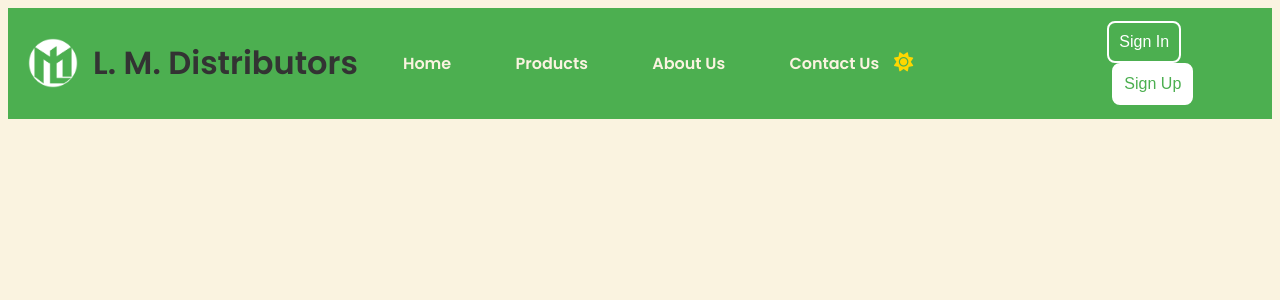
After one commit to nipun-munasinghe/LMDistributors, a PHP site: page /header.php in a window 1280 px wide. The commit adds this page. Shown: the top 300 px of the page. Run offline with PHP 8.4, Linux system fonts and the light colour scheme; some libraries are stand-ins or nearby versions.

Commit message:
Start to design the home page

```diff
--- a/css/header.css
+++ b/css/header.css
@@ -4,7 +4,7 @@
 body, h1, h3, p, a {
     font-family: 'Poppins', sans-serif;
     color: #333;
-    transition: color 0.3s, background-color 0.3s;
+    transition: color 0.3s, background-color 0.3s ease-in-out;
 }
 
 body.light-mode {
@@ -36,9 +36,19 @@ body.dark-mode {
     margin: auto;
 }
 
+.logo {
+    display: flex;
+}
+
 .logo img {
-    width: 50px; /* Expected image size */
-    margin-right: 10px;
+    width: 50px;
+    margin: auto;
+    padding-right: 15px;
+    padding-top: 20px;
+}
+
+#lm {
+    text-decoration: none;
 }
 
 .nav-links a {
@@ -47,10 +57,44 @@ body.dark-mode {
     margin: 0 15px;
     font-weight: 600;
     transition: color 0.3s;
+    padding-left: 30px;
 }
 
 .nav-links a:hover {
     color: #FFD700;
+}
+
+#hLogin, #hLSignup {
+    font-size: 16px;
+    padding: 10px;
+}
+
+#hLogin {
+    border: 2px solid white;
+    background-color: #4CAF50;
+    color: white;
+    border-radius: 8px;
+}
+
+#hLogin:hover {
+    border-color: #FFD700;
+    color: #FFD700;
+    cursor: pointer;
+}
+
+#hLSignup {
+    border: 2px solid white;
+    background-color: white;
+    color: #4CAF50;
+    border-radius: 8px;
+    margin-left: 5px;
+}
+
+#hLSignup:hover {
+    border-color: #FFD700;
+    background-color: #FFD700;
+    color: white;
+    cursor: pointer;
 }
 
 /* Mode Switch */
@@ -63,15 +107,27 @@ body.dark-mode {
     display: none;
 }
 
+/* Show sun icon when the theme toggle is not checked */
+#theme-toggle:not(:checked) + #sun-icon {
+    display: inline-block;
+}
+
+#theme-toggle:not(:checked) ~ #moon-icon {
+    display: none;
+}
+
+/* Show moon icon when the theme toggle is checked */
+#theme-toggle:checked + #sun-icon {
+    display: none;
+}
+
+#theme-toggle:checked ~ #moon-icon {
+    display: inline-block;
+}
+
+/* Set icon color */
 .mode-switch .fa-sun, .mode-switch .fa-moon {
     color: #FFD700;
     font-size: 1.2rem;
+    cursor: pointer;
 }
-
-#theme-toggle:checked ~ .fa-sun {
-    display: none;
-}
-
-#theme-toggle:not(:checked) ~ .fa-moon {
-    display: none;
-}
--- /dev/null
+++ b/header.php
@@ -0,0 +1,49 @@
+<!DOCTYPE html>
+<html lang="en">
+<head>
+    <meta charset="UTF-8">
+    <meta name="viewport" content="width=device-width, initial-scale=1.0">
+    <title>L. M. Distributors</title>
+
+    <!-- link the stylesheet -->
+    <link rel="stylesheet" href="./css/header.css">
+
+    <link href="https://fonts.googleapis.com/css2?family=Poppins:wght@400;600&display=swap" rel="stylesheet">
+    <script src="https://kit.fontawesome.com/a076d05399.js" crossorigin="anonymous"></script>
+
+    <!-- set the logo into title -->
+    <link rel="icon" type="image/x-icon" href="images/favicon.ico">
+</head>
+<body>
+    <header class="header">
+        <div class="header-container">
+            <div class="logo">
+                <a id="lm" href="./index.php"><img src="./images/LMDistributors-logo2-01.png" alt="L. M. Distributors Logo"></a>
+                <h1><a id="lm" href="./index.php">L. M. Distributors</a></h1>
+            </div>
+
+            <nav class="nav-links">
+                <a href="./index.php">Home</a>
+                <a href="./products.php">Products</a>
+                <a href="./about.php">About Us</a>
+                <a href="./contact.php">Contact Us</a>
+            </nav>
+
+            <div class="mode-switch">
+                <label for="theme-toggle">
+                    <span class="fas fa-sun" id="sun-icon"></span>
+                    <input type="checkbox" id="theme-toggle">
+                    <span class="fas fa-moon" id="moon-icon"></span>
+                </label>
+            </div>
+        </div>
+
+        <div class="loginBtns">
+            <button id="hLogin" onclick="window.location.href='./login.php'">Sign In</button>
+            <button id="hLSignup" onclick="window.location.href='./register.php'">Sign Up</button>
+        </div>
+    </header>
+
+<script src="./header.js"></script>
+</body>
+</html>
```
Also changed, not shown: css/footer.css (+9 -1 lines), css/index.css (added, +47 -0 lines), footer.html (deleted, +0 -37 lines), footer.php (added, +39 -0 lines), header.html (deleted, +0 -39 lines), index.html (+47 -0 lines), faq.html (added), images/LMDistributors-logo-01.png (added), images/LMDistributors-logo1-01.png (added), images/LMDistributors-logo2-01.png (added), images/banner1.jpg (added), images/favicon.ico (added), images/tropical-coconut-cocktail-decorated-plumeria-table.jpg (added), privacy.html (added), 1 more files, 1 other file.
